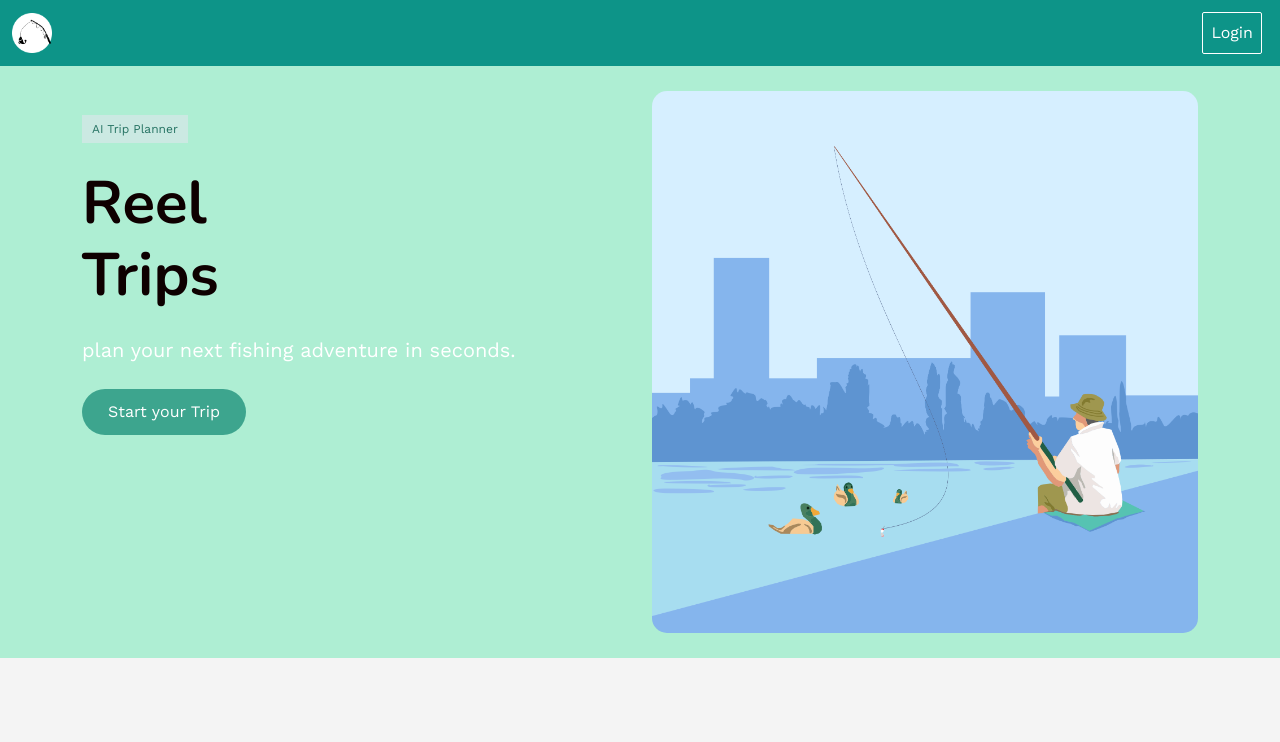
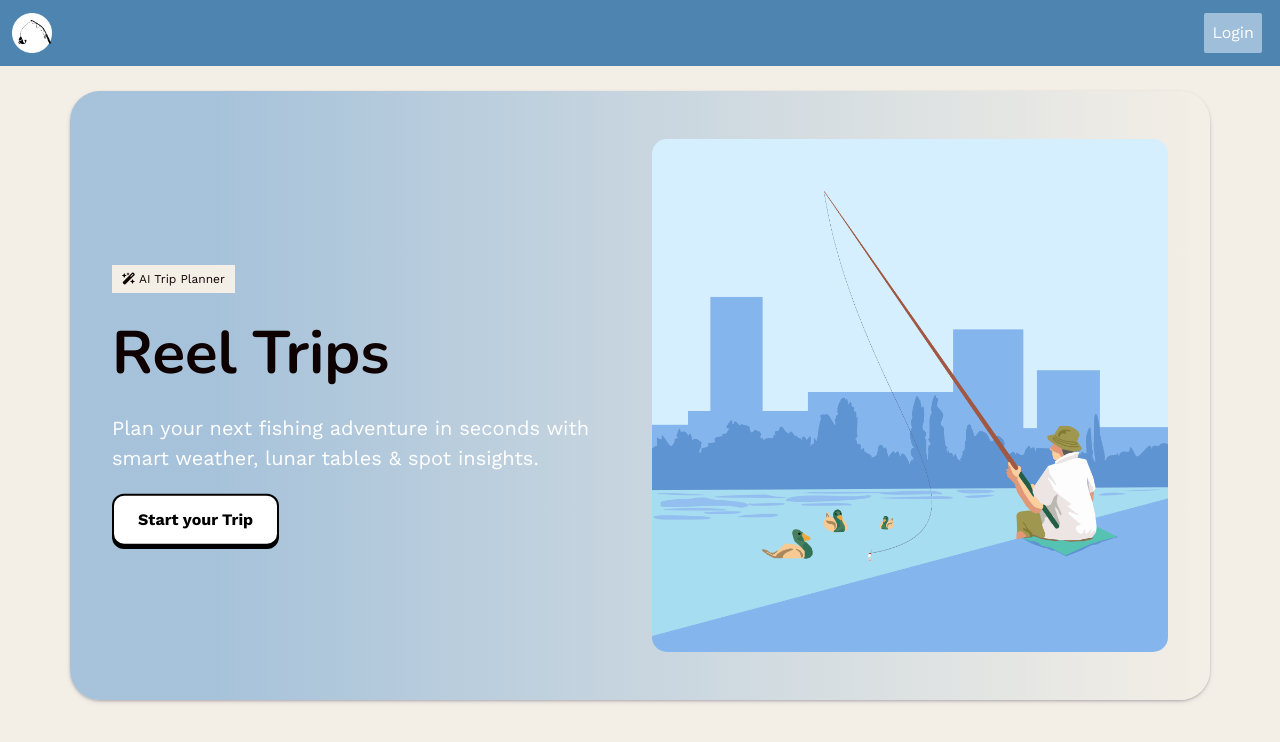
Before and after one commit to annieha1010/reel-trips, a Rails app: page / in a window 1280 px wide. Shown: the top 742 px of the page. Run offline with Rails 7, Linux system fonts and the light colour scheme; style sheets or scripts are compiled from the project's sources; some libraries are stand-ins or nearby versions.

Commit message:
update the color theme and style for home page, form, my trips page

```diff
--- a/app/assets/stylesheets/components/_index.scss
+++ b/app/assets/stylesheets/components/_index.scss
@@ -5,3 +5,5 @@
 @import "navbar";
 @import "cards";
 @import "chat_panel";
+@import "pro_card";
+@import "form";
--- a/app/assets/stylesheets/components/_navbar.scss
+++ b/app/assets/stylesheets/components/_navbar.scss
@@ -1,6 +1,6 @@
 .navbar {
   justify-content: space-between;
-  background: #0d9488;
+  background: $blue;
 }
 
 .navbar .navbar-collapse {
@@ -18,11 +18,11 @@
 
 .nav-link {
   color: white;
-  border: 1px solid white;
+  background-color: $light-blue;
   border-radius: 2px;
 
   &:hover {
-    background-color: white;
+    background-color: $pink;
     color: black;
   }
 }
--- /dev/null
+++ b/app/assets/stylesheets/components/_pro_card.scss
@@ -0,0 +1,18 @@
+// for the card in the home page
+.gradient-bg {
+  background: #9FBED9;
+  background: linear-gradient(90deg, rgba(159, 190, 217, 0.91) 13%, rgba(244, 239, 230, 0.94) 100%);
+  border-radius: 30px;
+  align-items: center;
+  padding: 30px;
+  box-shadow: rgba(50, 50, 93, 0.25) 0px 2px 5px -1px, rgba(0, 0, 0, 0.3) 0px 1px 3px -1px;
+}
+
+// for the card in new page
+.pro-card {
+  background: white;
+  border-radius: 30px;
+  align-items: center;
+  padding: 30px;
+  box-shadow: rgba(50, 50, 93, 0.25) 0px 2px 5px -1px, rgba(0, 0, 0, 0.3) 0px 1px 3px -1px;
+}
--- a/app/assets/stylesheets/components/cards.scss
+++ b/app/assets/stylesheets/components/cards.scss
@@ -1,8 +1,8 @@
-
 .card-trip {
   overflow: hidden;
   background: white;
-  box-shadow: 0 0 15px rgba(0,0,0,0.2);
+  border-radius: 30px;
+  box-shadow: rgba(50, 50, 93, 0.25) 0px 2px 5px -1px, rgba(0, 0, 0, 0.3) 0px 1px 3px -1px;
   position: relative;
 }
 
@@ -24,7 +24,6 @@
   margin: 0;
 }
 
-
 .card-trip .card-trip-infos {
   padding: 16px;
   display: flex;
@@ -39,8 +38,6 @@
   top: -20px;
   width: 40px;
 }
-
-
 
 .cards {
   display: grid;
--- a/app/assets/stylesheets/config/_colors.scss
+++ b/app/assets/stylesheets/config/_colors.scss
@@ -2,9 +2,11 @@
 
 // For example:
 $red: #FD1015;
-$blue: #0D6EFD;
+$blue: #4D84B0;
+$light-blue: #9FBED9;
+$pink: #EFA792;
 $yellow: #FFC65A;
 $orange: #E67E22;
 $green: #1EDD88;
 $gray: #0E0000;
-$light-gray: #F4F4F4;
+$light-gray: #F4EFE6;
--- a/app/assets/stylesheets/pages/_home.scss
+++ b/app/assets/stylesheets/pages/_home.scss
@@ -1,17 +1,15 @@
 // Specific CSS for your home-page
 .landing-hero {
-  background: #AEEED3;
+  background: $body-bg;
   display: flex;
   align-items: center;
   position: relative;
   padding: 25px;
-
 }
 
 .badge-tag {
   display: inline-block;
-  background-color: #cbe9e2;
-  color: #267363;
+  background-color: $light-gray;
   padding: 5px 10px;
   font-size: 12px;
 }
@@ -22,7 +20,7 @@
   color: darkblue
 
   span{
-    color: 526d67;
+    color: #526d67;
   }
 }
 
@@ -31,14 +29,41 @@
   color: white;
 }
 
-.btn {
-  background-color: #3da58e;
-  color: white;
-  padding: 10px 25px;
-  border-radius: 25px;
+.button {
+  /* Variables */
+  --button_radius: 0.75em;
+  --button_color: white;
+  --button_outline_color: #000000;
+  display: inline-block;
+  font-weight: bold;
+  border: none;
+  cursor: pointer;
+  border-radius: var(--button_radius);
+  background: var(--button_outline_color);
+
+  &:hover .button_top {
+    transform: translateY(-0.33em);
+  }
+
+  &:active .button_top {
+    transform: translateY(0);
+  }
 }
 
-.img-rounded{
+.button_top {
+  display: block;
+  text-decoration: none;
+  box-sizing: border-box;
+  border: 2px solid var(--button_outline_color);
+  border-radius: var(--button_radius);
+  padding: 0.75em 1.5em;
+  background: var(--button_color);
+  color: var(--button_outline_color);
+  transform: translateY(-0.2em);
+  transition: transform 0.1s ease;
+}
+
+.img-rounded {
   width: 100%;
   border-radius: 15px;
 }
--- a/app/views/pages/home.html.erb
+++ b/app/views/pages/home.html.erb
@@ -1,17 +1,18 @@
 <div class="landing-hero">
   <div class="container">
-    <div class="row" align-items-center min-vh-75 py-5 >
+    <div class="row gradient-bg min-vh-75 py-5">
       <div class="col-lg-6" text-start pe-lg-5>
-        <span class= "badge-tag my-4"> AI Trip Planner</span>
+        <span class= "badge-tag my-4"><i class="fa-solid fa-wand-magic-sparkles"></i> AI Trip Planner</span>
         <h1 class= "hero-title">
-          Reel <br>
-          <span>Trips</span>
+          Reel <span>Trips</span>
         </h1>
         <p class = "hero-subtitle my-4" >
-          plan your next fishing adventure in seconds.
+          Plan your next fishing adventure in seconds with smart weather, lunar tables & spot insights.
         </p>
-        <div class="mt-4">
-          <%= link_to "Start your Trip", new_trip_path, class: "btn btn-reel-primary"  %>
+        <div class="button">
+          <%= link_to new_trip_path , class:"button_top" do %>
+          Start your Trip
+          <% end %>
         </div>
       </div>
       <div class="col-lg-6 mt-5 mt-lg-0 text-center">
--- a/app/views/trips/index.html.erb
+++ b/app/views/trips/index.html.erb
@@ -8,7 +8,7 @@
         <%= image_tag (trip.image_url.presence || "no_photo.png"), alt: "trip.place.name", class: "card-img-top" %>
         <div class="card-trip-infos">
           <div>
-            <h2><%=  trip.place.name  %></h2>
+            <h2><%= trip.place.name %></h2>
             <p><%= trip.date %></p>
           </div>
         </div>
```
Also changed, not shown: app/assets/stylesheets/components/_form.scss (added, +48 -0 lines), app/views/trips/new.html.erb (+10 -8 lines).
